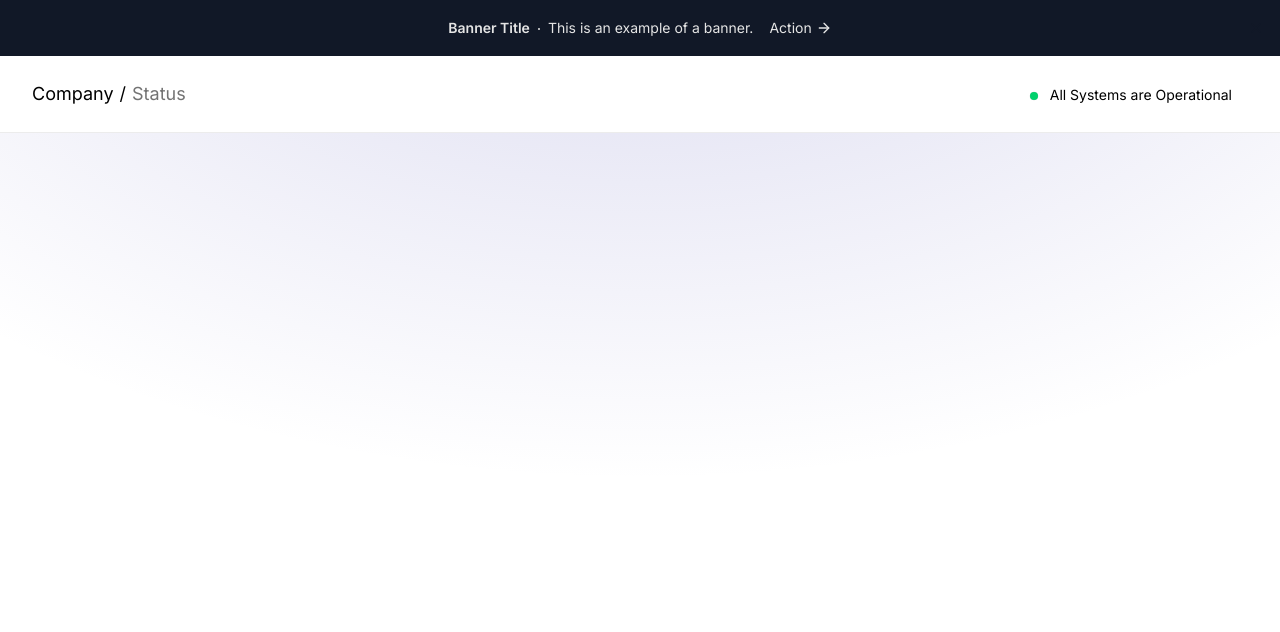
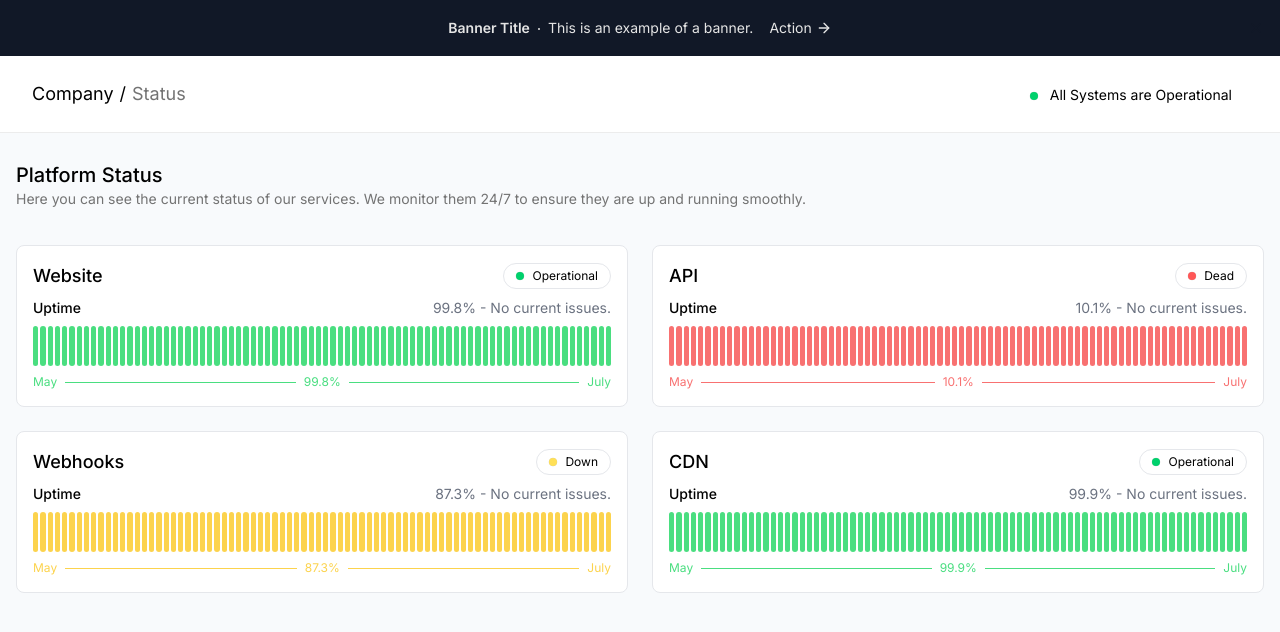
Before and after one commit to swargaraj/WatchTower, a Next.js app: page / in a window 1280 px wide. Shown: the top 632 px of the page. Built offline with nearby package versions, Linux system fonts and the light colour scheme.

Commit message:
added monitor cards and columns

```diff
--- a/app/layout.tsx
+++ b/app/layout.tsx
@@ -5,8 +5,8 @@ import "./globals.css";
 const inter = Inter({ subsets: ["latin"] });
 
 export const metadata: Metadata = {
-  title: "Create Next App",
-  description: "Generated by create next app",
+  title: "WatchTower",
+  description: "Robust monitoring for your services",
 };
 
 export default function RootLayout({
--- a/app/page.tsx
+++ b/app/page.tsx
@@ -1,13 +1,17 @@
 import Header from "@/layout/header";
 import Banner from "@/layout/banner";
 
+import StatusGroup from "@/components/status-group";
+
 export default function Home() {
   return (
-    <div className="relative w-full h-full min-h-screen">
-      <div className="absolute top-0 z-[-2] h-screen w-screen bg-white bg-[radial-gradient(ellipse_80%_80%_at_50%_-20%,rgba(120,119,198,0.3),rgba(255,255,255,0))]"></div>
+    <div className="relative w-full h-full min-h-screen bg-[#F8FAFC]">
       <Banner />
       <Header />
-      <div className=""></div>
+      <StatusGroup
+        title="Platform Status"
+        description="Here you can see the current status of our services. We monitor them 24/7 to ensure they are up and running smoothly."
+      />
     </div>
   );
 }
--- /dev/null
+++ b/components/status-card.jsx
@@ -0,0 +1,100 @@
+import "./status-dot.css";
+
+const StatusCard = ({ title, status, uptime, details }) => {
+  return (
+    <div className="border rounded-lg p-4 bg-[#FFFFFF] w-full sm:w-full lg:mb-0 mb-6">
+      <div className="flex justify-between items-center mb-2">
+        <h3 className="text-lg font-medium">{title}</h3>
+        <span className="px-3 py-1 border rounded-full text-xs flex items-center">
+          <span
+            className={`status-dot ${
+              status === "Operational"
+                ? "status-up"
+                : status === "Dead"
+                ? "status-dead"
+                : "status-down"
+            } mr-2`}
+          ></span>{" "}
+          {status}
+        </span>
+      </div>
+      <div className="flex justify-between items-center mb-2">
+        <p className="text-sm font-medium">Uptime</p>
+        <p className="text-gray-500 text-sm">{uptime} - No current issues.</p>
+      </div>
+      <div>
+        <div className="container bars flex space-x-0.5">
+          {Array.from({ length: 80 }, (_, i) => (
+            <div
+              key={i}
+              className={`bars ${
+                status === "Operational"
+                  ? "bg-green-400"
+                  : status === "Dead"
+                  ? "bg-red-400"
+                  : "bg-amber-300"
+              } flex-1 h-10 rounded hover:opacity-80 cursor-pointer`}
+            ></div>
+          ))}
+        </div>
+      </div>
+      <div class="container mt-2">
+        <div class="flex items-center">
+          <span
+            class={`pr-2 flex-shrink-0 ${
+              status === "Operational"
+                ? "text-green-400"
+                : status === "Dead"
+                ? "text-red-400"
+                : "text-amber-300"
+            } text-xs`}
+          >
+            May
+          </span>
+          <div
+            class={`h-px ${
+              status === "Operational"
+                ? "bg-green-400"
+                : status === "Dead"
+                ? "bg-red-400"
+                : "bg-amber-300"
+            } w-full`}
+          ></div>
+          <span
+            class={`px-2 flex-shrink-0 ${
+              status === "Operational"
+                ? "text-green-400"
+                : status === "Dead"
+                ? "text-red-400"
+                : "text-amber-300"
+            } text-xs`}
+          >
+            {uptime}
+          </span>
+          <div
+            class={`h-px ${
+              status === "Operational"
+                ? "bg-green-400"
+                : status === "Dead"
+                ? "bg-red-400"
+                : "bg-amber-300"
+            } w-full`}
+          ></div>
+          <span
+            class={`pl-2 flex-shrink-0 ${
+              status === "Operational"
+                ? "text-green-400"
+                : status === "Dead"
+                ? "text-red-400"
+                : "text-amber-300"
+            } text-xs`}
+          >
+            July
+          </span>
+        </div>
+      </div>
+    </div>
+  );
+};
+
+export default StatusCard;
--- /dev/null
+++ b/components/status-group.jsx
@@ -0,0 +1,43 @@
+import StatusCard from "@/components/status-card";
+const StatusGroup = ({ title, description }) => {
+  return (
+    <div className="container mx-auto p-4">
+      <div className="mb-6 py-3">
+        <h2 className="text-xl font-medium ">{title}</h2>
+        <p className="text-sm text-neutral-500">{description}</p>
+      </div>
+
+      <div className="grid sm:grid-cols-1 lg:grid-cols-2 lg:gap-6">
+        <StatusCard
+          title="Website"
+          status="Operational"
+          uptime="99.8%"
+          details="No current issues."
+        />
+
+        <StatusCard
+          title="API"
+          status="Dead"
+          uptime="10.1%"
+          details="Major Outage"
+        />
+
+        <StatusCard
+          title="Webhooks"
+          status="Down"
+          uptime="87.3%"
+          details="Degraded Performance"
+        />
+
+        <StatusCard
+          title="CDN"
+          status="Operational"
+          uptime="99.9%"
+          details="No current issues."
+        />
+      </div>
+    </div>
+  );
+};
+
+export default StatusGroup;
--- a/layout/header.tsx
+++ b/layout/header.tsx
@@ -1,4 +1,4 @@
-import "./header.css";
+import "./status-dot.css";
 import Link from "next/link";
 
 export default function Header() {
--- /dev/null
+++ b/layout/status-dot.css
@@ -0,0 +1,37 @@
+:root {
+    --status-online-color: 0, 209, 108;
+    --status-down-color: 255, 224, 87;
+    --status-dead-color: 255, 87, 87;
+}
+
+.status-dot {
+    display: inline-block;
+    height: 8px;
+    width: 8px;
+    border-radius: 999px;
+    animation: pulse-animation 1.8s infinite;
+}
+
+.status-up {
+    background-color: rgb(var(--status-online-color));
+    box-shadow: 0 0 5px 2px rgba(var(--status-online-color), 0.5);
+}
+
+.status-down {
+    background-color: rgb(var(--status-down-color));
+    box-shadow: 0 0 5px 2px rgba(var(--status-down-color), 0.5);
+}
+
+.status-dead {
+    background-color: rgb(var(--status-dead-color));
+    box-shadow: 0 0 5px 2px rgba(var(--status-dead-color), 0.5);
+}
+
+@keyframes pulse-animation {
+    0% {
+        box-shadow: 0 0 0 0px rgba(0, 0, 0, 0.2);
+    }
+    100% {
+        box-shadow: 0 0 0 10px rgba(0, 0, 0, 0);
+    }
+}
```
Also changed, not shown: components/status-dot.css (renamed from layout/header.css).
